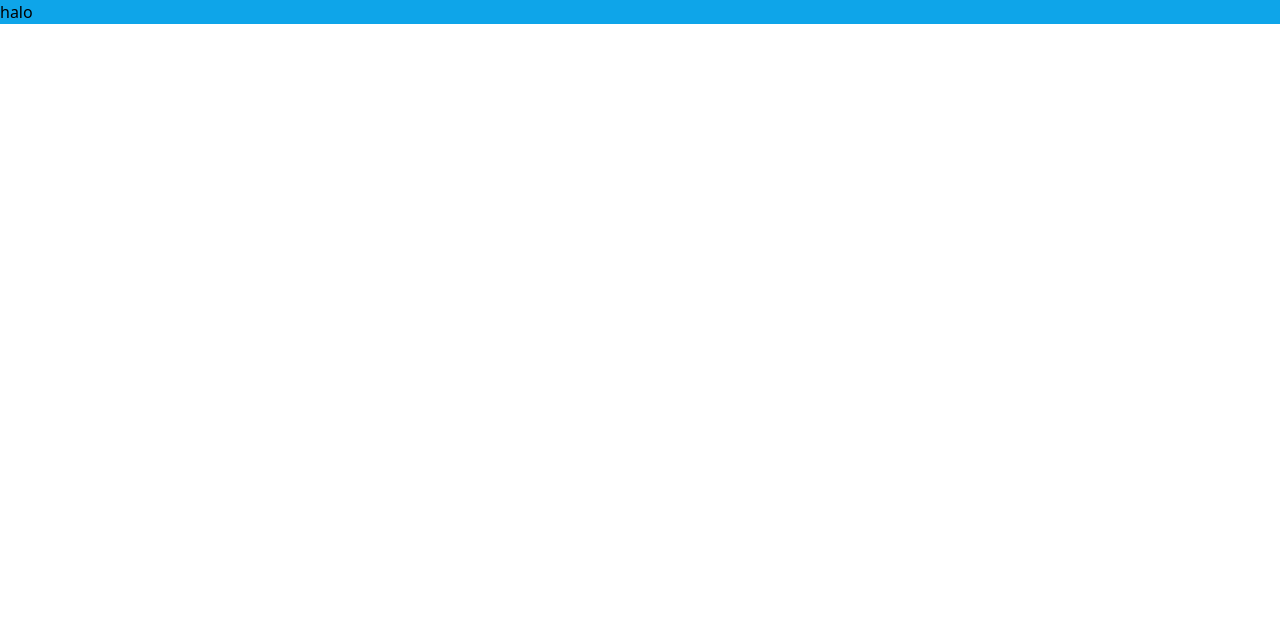
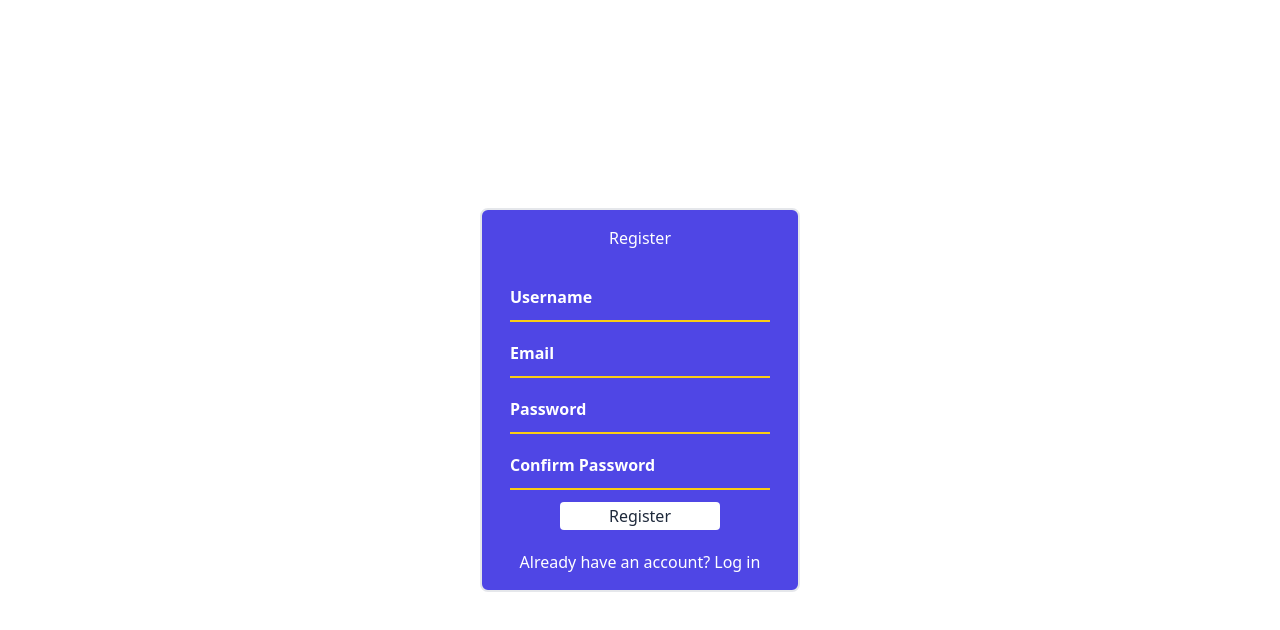
Before and after one commit to IlhamRangga/socialMedia-Project, a React (Create React App) app in the folder client/: page / in a window 1280 px wide. Shown: the top 630 px of the page. Built offline with nearby package versions, Linux system fonts and the light colour scheme.

Commit message:
add register page

```diff
--- a/client/package.json
+++ b/client/package.json
@@ -8,6 +8,7 @@
     "@testing-library/user-event": "^13.5.0",
     "react": "^18.2.0",
     "react-dom": "^18.2.0",
+    "react-router-dom": "^6.22.0",
     "react-scripts": "5.0.1",
     "web-vitals": "^2.1.4"
   },
--- a/client/src/App.jsx
+++ b/client/src/App.jsx
@@ -1,8 +1,14 @@
+import {BrowserRouter as Router, Routes , Route} from 'react-router-dom'
+import Register from './pages/Register';
 
 function App() {
   return (
     <>
-    <h1 className="bg-sky-500 ">halo</h1>
+     <Router>
+        <Routes>
+           <Route path="/" element={<Register/>}/>
+        </Routes>
+     </Router>
     </>
   );
 }
--- /dev/null
+++ b/client/src/components/RegisterForm.jsx
@@ -0,0 +1,19 @@
+import React from "react";
+
+const RegisterForm = () => {
+  return (
+    <div className="border-solid border-2 rounded-lg w-80 h-96 p-4 flex flex-col items-center bg-indigo-600 m-4 text-white">
+        <h1>Register</h1>
+        <form className="w-full h-52 p-3 space-y-2 m-3">
+          <input type="text" placeholder="Username" className=" w-full h-12 bg font-bold border-b-2 border-b-yellow-400 bg-transparent placeholder-white outline-none " required/>
+          <input type="email" placeholder="Email" className=" w-full h-12 bg font-bold border-b-2 border-b-yellow-400 bg-transparent placeholder-white outline-none " required/>
+          <input type="password" placeholder="Password" className=" w-full h-12 bg font-bold border-b-2 border-b-yellow-400 bg-transparent placeholder-white outline-none " required/>
+          <input type="password" placeholder="Confirm Password" className=" w-full h-12 bg font-bold border-b-2 border-b-yellow-400 bg-transparent placeholder-white outline-none " required/>
+        </form>
+        <button className="m-5 h-8 w-40 bg-white rounded text-slate-800">Register</button>
+        <h3 className="text-white">Already have an account? Log in</h3>
+    </div>
+  );
+};
+
+export default RegisterForm;
--- /dev/null
+++ b/client/src/pages/Register.jsx
@@ -0,0 +1,12 @@
+import React from 'react'
+import RegisterForm from '../components/RegisterForm'
+
+const Register = () => {
+  return (
+    <div className="flex justify-center items-center h-screen">
+    <RegisterForm/>
+    </div>
+  )
+}
+
+export default Register
```
Also changed, not shown: 1 other file (tests, documents, lock files or other folders).
